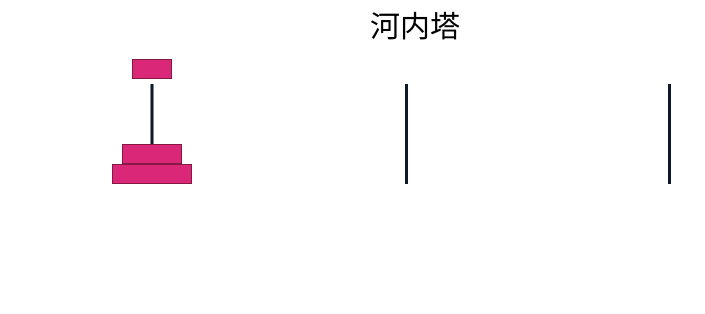
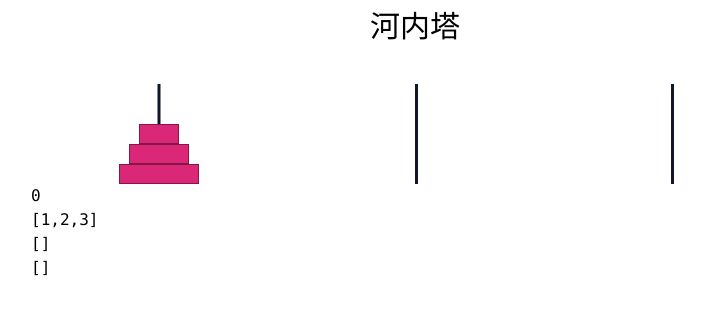
Before and after one commit to BurgerBurglar/hanoi-tower, a React (Vite) app: page / in a window 1280 px wide. Shown: the top 314 px of the page, without its empty margins (225-930 px from the left). Built offline with nearby package versions, Linux system fonts and the light colour scheme.

Commit message:
move tiles

```diff
--- a/src/App.tsx
+++ b/src/App.tsx
@@ -1,49 +1,149 @@
 import { useState } from "react";
 import clsx from "clsx";
 
+type StackNumber = 1 | 2 | 3;
+
 function App() {
-  const [activeStack, setActiveStack] = useState(1);
-  function toggleActive(stack: number) {
-    if (activeStack !== 0) {
+  const [activeStack, setActiveStack] = useState<StackNumber | 0>(0);
+  const [coinStacks, setCoinStacks] = useState<Map<StackNumber, Set<number>>>(
+    new Map([
+      [1, new Set([1, 2, 3])],
+      [2, new Set()],
+      [3, new Set()],
+    ])
+  );
+
+  function isCoinInStack(coin: number, stack: StackNumber) {
+    return coinStacks.get(stack)!.has(coin);
+  }
+
+  function isCoinTop(coin: number, stack: StackNumber) {
+    if (stack !== activeStack) return false;
+    return coin === Math.min(...coinStacks.get(activeStack)!);
+  }
+
+  function handleClick(stack: StackNumber) {
+    if (activeStack === 0 && coinStacks.get(stack)!.size === 0) {
+      return;
+    }
+    if (activeStack === 0) {
+      setActiveStack(stack);
+      return;
+    }
+    if (activeStack === stack) {
       setActiveStack(0);
       return;
     }
-    setActiveStack(stack);
+    setCoinStacks((prev) => {
+      const activeStackCoins = prev.get(activeStack)!;
+      const topCoin = Math.min(...activeStackCoins);
+      activeStackCoins.delete(topCoin);
+      prev.get(stack)!.add(topCoin);
+      return prev;
+    });
+    setActiveStack(0);
   }
+
   return (
     <>
       <div className="max-w-[50rem] mx-auto px-4 py-2">
         <h1 className="text-3xl text-center">河内塔</h1>
         <div className="flex justify-around mt-10 mx-auto">
           <button
-            className="hover:bg-slate-50 active:bg-slate-100 flex flex-col items-center justify-end h-[100px] relative"
-            onClick={() => toggleActive(1)}
+            className="hover:bg-slate-50 active:bg-slate-100 flex flex-col items-center justify-end h-[100px] relative w-[100px]"
+            onClick={() => handleClick(1)}
           >
             <div className="w-[3px] h-full absolute left-[50%] -translate-x-[50%] bg-slate-900" />
+            {isCoinInStack(1, 1) && (
               <div
                 className={clsx(
                   "bg-pink-600 w-[40px] h-5 border-pink-900 border z-10",
-                { "absolute -top-[25px]": activeStack === 1 }
+                  { "absolute top-0": isCoinTop(1, 1) }
                 )}
               />
+            )}
+            {isCoinInStack(2, 1) && (
               <div
                 className={clsx(
-                "bg-pink-600 w-[60px] h-5 border-pink-900 border z-10"
+                  "bg-pink-600 w-[60px] h-5 border-pink-900 border z-10",
+                  { "absolute top-0": isCoinTop(2, 1) }
                 )}
               />
+            )}
+            {isCoinInStack(3, 1) && (
               <div
                 className={clsx(
-                "bg-pink-600 w-[80px] h-5 border-pink-900 border z-10"
+                  "bg-pink-600 w-[80px] h-5 border-pink-900 border z-10",
+                  { "absolute top-0": isCoinTop(3, 1) }
                 )}
               />
+            )}
           </button>
-          <button className="hover:bg-slate-50 active:bg-slate-100 basis-[100px] relative">
+          <button
+            className="hover:bg-slate-50 active:bg-slate-100 flex flex-col items-center justify-end h-[100px] relative w-[100px]"
+            onClick={() => handleClick(2)}
+          >
             <div className="w-[3px] h-full absolute top-0 left-[50%] bg-slate-900" />
+            {isCoinInStack(1, 2) && (
+              <div
+                className={clsx(
+                  "bg-pink-600 w-[40px] h-5 border-pink-900 border z-10",
+                  { "absolute top-0": isCoinTop(1, 2) }
+                )}
+              />
+            )}
+            {isCoinInStack(2, 2) && (
+              <div
+                className={clsx(
+                  "bg-pink-600 w-[60px] h-5 border-pink-900 border z-10",
+                  { "absolute top-0": isCoinTop(2, 2) }
+                )}
+              />
+            )}
+            {isCoinInStack(3, 2) && (
+              <div
+                className={clsx(
+                  "bg-pink-600 w-[80px] h-5 border-pink-900 border z-10",
+                  { "absolute top-0": isCoinTop(3, 2) }
+                )}
+              />
+            )}
           </button>
-          <button className="hover:bg-slate-50 active:bg-slate-100 basis-[100px] relative">
+          <button
+            className="hover:bg-slate-50 active:bg-slate-100 flex flex-col items-center justify-end h-[100px] relative w-[100px]"
+            onClick={() => handleClick(3)}
+          >
             <div className="w-[3px] h-full absolute top-0 left-[50%] bg-slate-900" />
+            {isCoinInStack(1, 3) && (
+              <div
+                className={clsx(
+                  "bg-pink-600 w-[40px] h-5 border-pink-900 border z-10",
+                  { "absolute top-0": isCoinTop(1, 3) }
+                )}
+              />
+            )}
+            {isCoinInStack(2, 3) && (
+              <div
+                className={clsx(
+                  "bg-pink-600 w-[60px] h-5 border-pink-900 border z-10",
+                  { "absolute top-0": isCoinTop(2, 3) }
+                )}
+              />
+            )}
+            {isCoinInStack(3, 3) && (
+              <div
+                className={clsx(
+                  "bg-pink-600 w-[80px] h-5 border-pink-900 border z-10",
+                  { "absolute top-0": isCoinTop(3, 3) }
+                )}
+              />
+            )}
           </button>
         </div>
+        <pre>{JSON.stringify(activeStack)}</pre>
+        <pre>{JSON.stringify([...coinStacks.get(1)!])}</pre>
+        <pre>{JSON.stringify([...coinStacks.get(2)!])}</pre>
+        <pre>{JSON.stringify([...coinStacks.get(3)!])}</pre>
       </div>
     </>
   );
--- a/src/main.tsx
+++ b/src/main.tsx
@@ -1,10 +1,8 @@
-import React from 'react'
-import ReactDOM from 'react-dom/client'
-import App from './App'
-import './index.css'
+import React from "react";
+import ReactDOM from "react-dom/client";
+import App from "./App";
+import "./index.css";
 
-ReactDOM.createRoot(document.getElementById('root') as HTMLElement).render(
-  <React.StrictMode>
-    <App />
-  </React.StrictMode>,
-)
+ReactDOM.createRoot(document.getElementById("root") as HTMLElement).render(
+  <App />
+);
```
Lines whose indentation alone changed are shown as unchanged.
